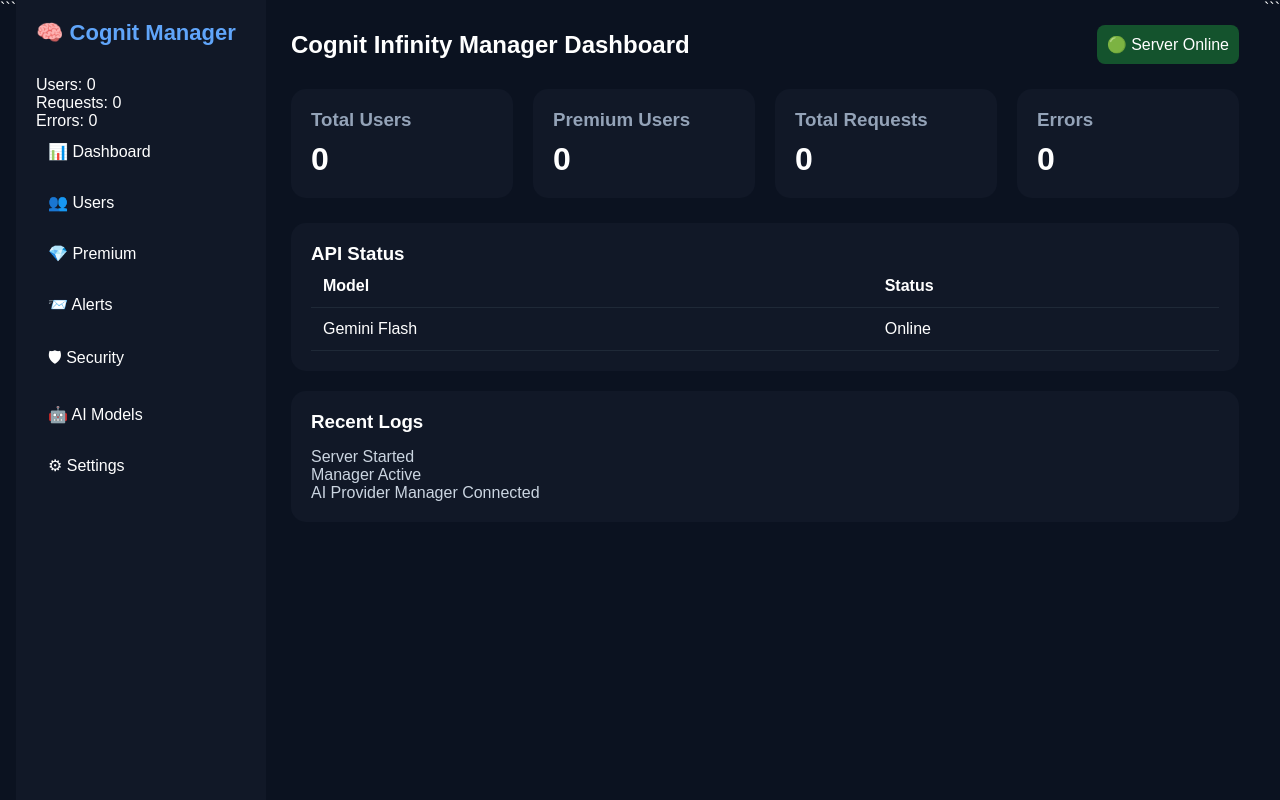
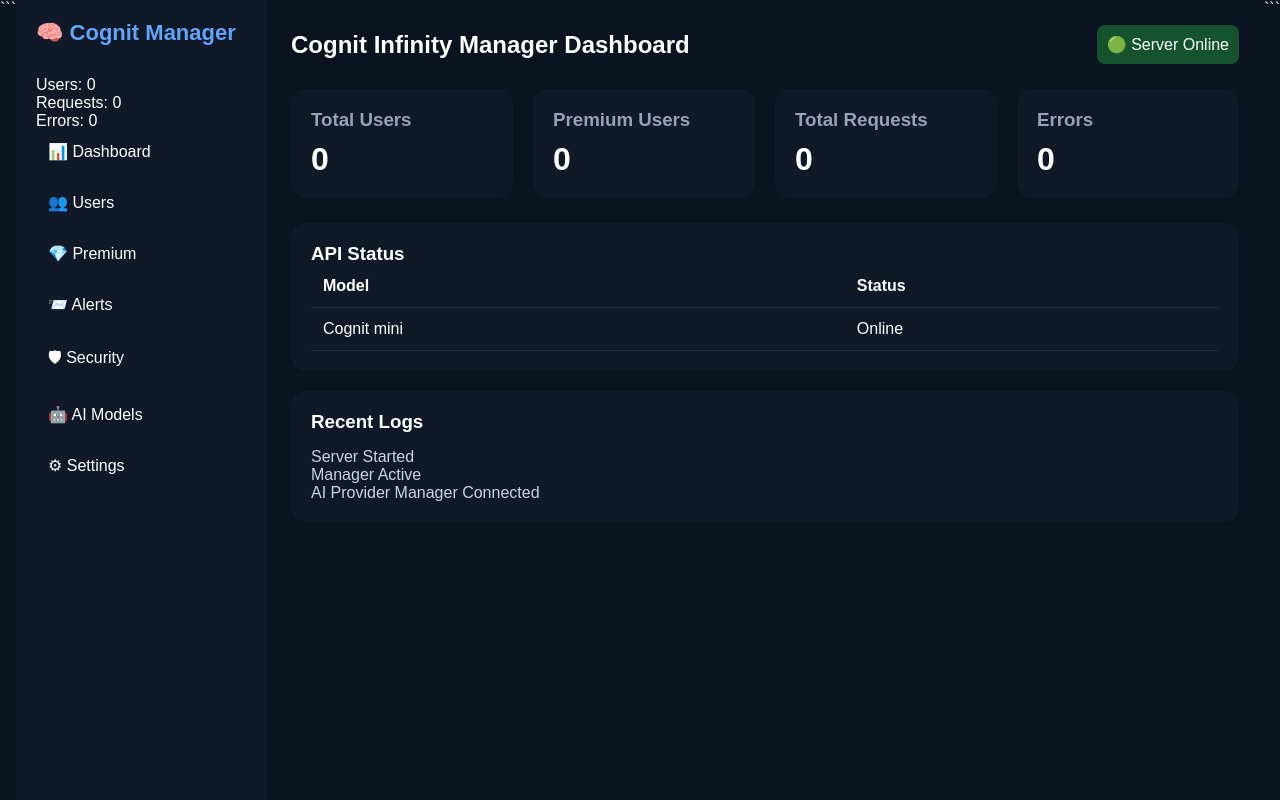
Before and after one commit to nomi11p/cognitnew, a Flask app: page /manager in a window 1280 px wide. Run offline with Flask 3, Linux system fonts and the light colour scheme.

Commit message:
i added a file

```diff
--- /dev/null
+++ b/googlee708fedddef24a94 (2).html
@@ -0,0 +1 @@
+google-site-verification: googlee708fedddef24a94.html
--- a/templates/manager.html
+++ b/templates/manager.html
@@ -121,7 +121,7 @@
             </tr>
 
             <tr>
-                <td>Gemini Flash</td>
+                <td>Cognit mini</td>
                 <td id="modelStatus">Online</td>
             </tr>
 
```
